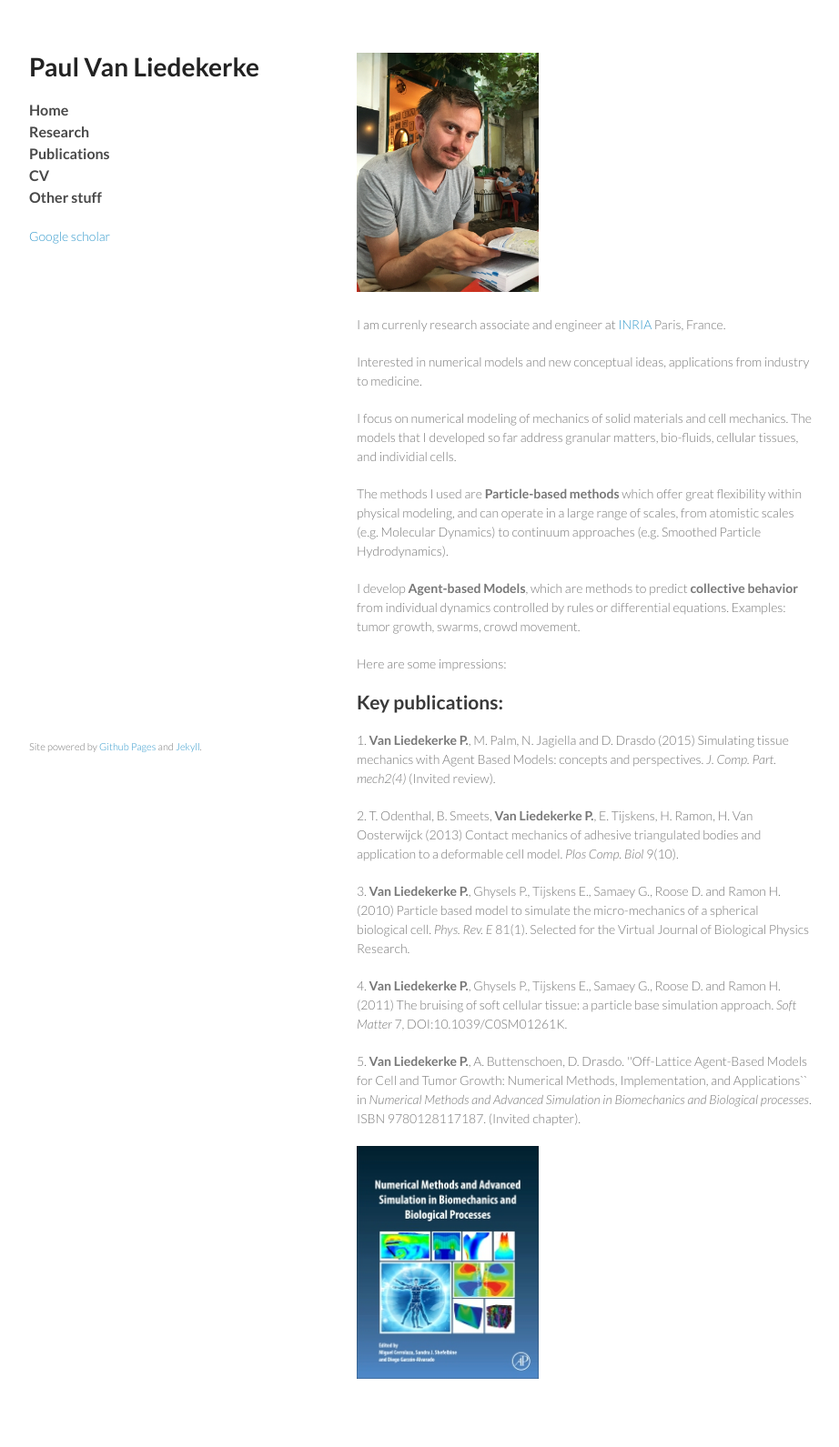
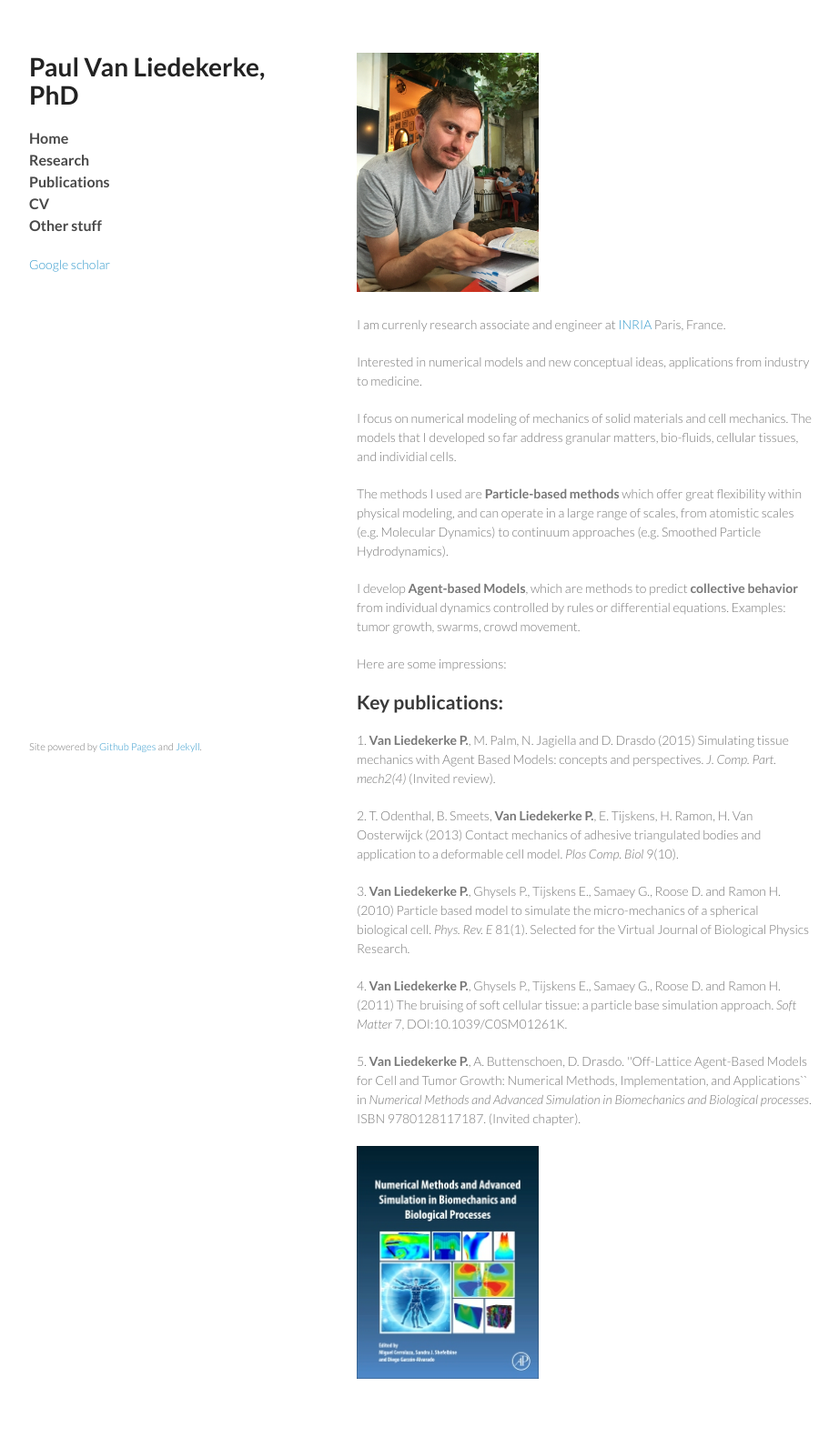
Before and after one commit to paulvanliedekerke/wittgenstein, a Jekyll site: the page index.html, which Jekyll copies as it is, in a window 1280 px wide. Shown: the whole page at 91% size, without its empty margins (178-1100 px from the left). Built offline with Jekyll 4.4.1, drawn with Linux system fonts in a browser that asks for light colours; Markdown is read by kramdown in place of the engine named in the settings.

Commit message:
Update index.html

```diff
--- a/index.html
+++ b/index.html
@@ -15,7 +15,7 @@
   <body>
     <div class="wrapper">
       <header>
-        <h1>Paul Van Liedekerke </h1>
+        <h1>Paul Van Liedekerke, PhD </h1>
         <p></p>
         <p class="navigation">
           <a href="http://www.vanliedekerke.net/">Home</a><br>
```
